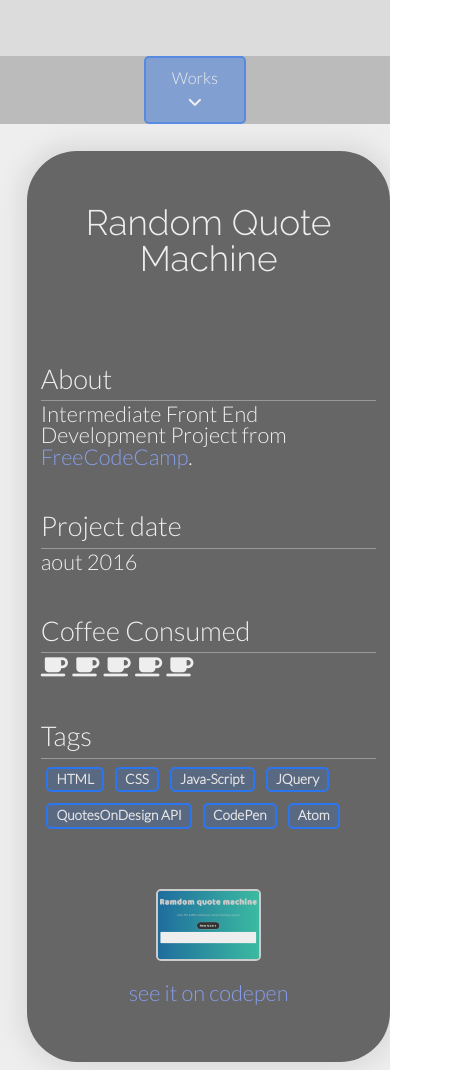
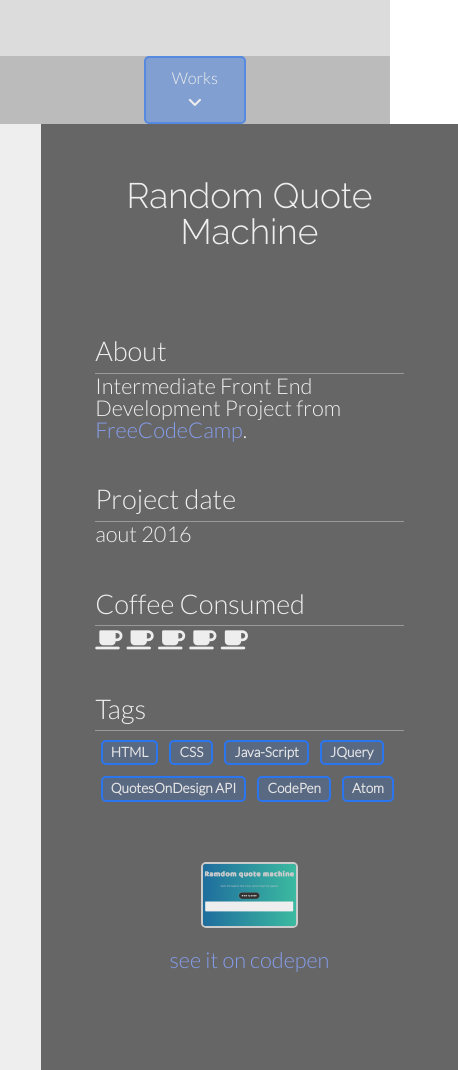
Before and after one commit to MicaMac8/portfolio, a plain HTML site: page index.html in a window 390 px wide. Shown: the part 620-1690 px from the top of the page, 458 px wide, since content can reach past the window. Drawn offline with Linux system fonts and the light colour scheme.

Commit message:
Refonte section works en mobile first (Debut)
enlever border radius et bow shadow

```diff
--- a/css/my-css/utilities.css
+++ b/css/my-css/utilities.css
@@ -40,9 +40,6 @@
   /* phone */
 
 @media screen and (max-width: 800px) {
-    .work {
-      padding: 1em;
-    }
     .btn-big {
       margin: 3em 2em 1em 2em;
       width: 60%;
--- a/css/my-css/works.css
+++ b/css/my-css/works.css
@@ -17,7 +17,7 @@
   background-color: #666;
   border-radius: 50px;
   color: #eee;
-  box-shadow: 0 0 20px 10px #ddd;
+  //box-shadow: 0 0 20px 10px #ddd;
 }
 
 .work-description h3 {
@@ -182,12 +182,13 @@
 @media screen and (max-width: 800px) {
 
   .work {
-    padding: 1em;
+    padding: 0 1.5em;
+    box-shadow: 0 0 0 0 #111;
   }
 
   .work-description {
-    padding: 2em .5em .5em .5em;
+    padding: 2em;
     width: 100%;
-
+    border-radius: 0;
   }
 }
```
